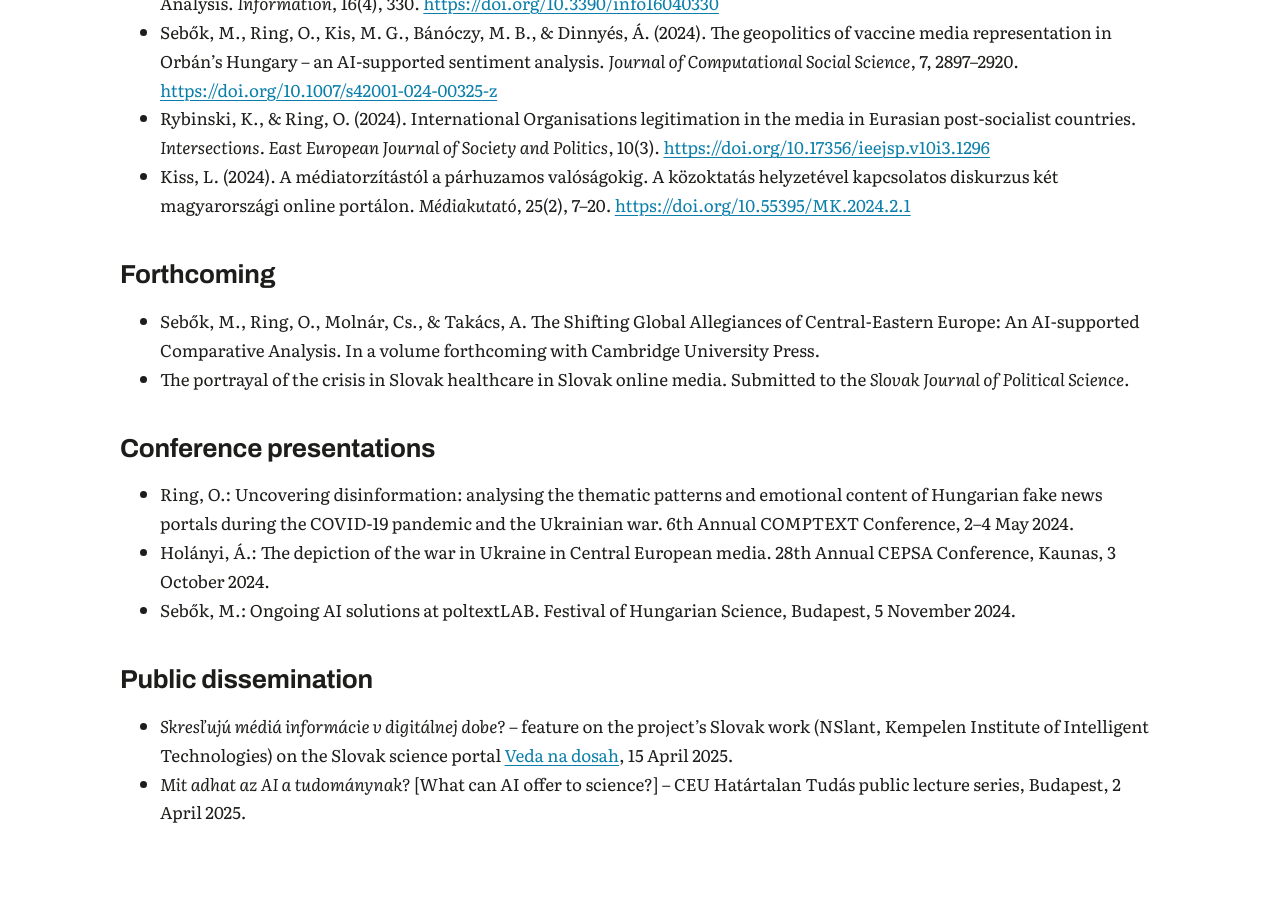
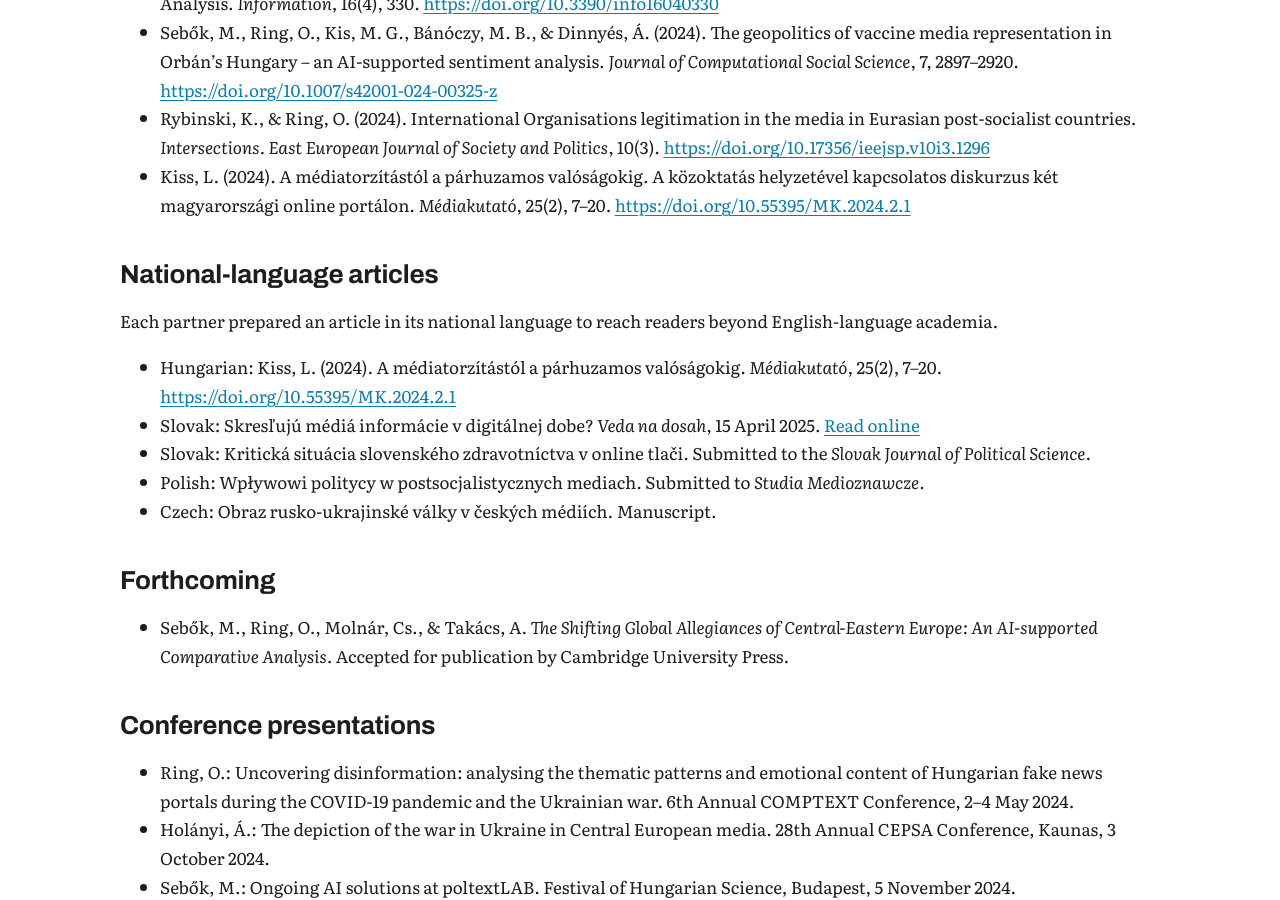
Before and after one commit to ringorsolya/v4slant-site, a Jekyll site: the page built from publications.md, in a window 1280 px wide and 900 px high, scrolled down 339 px. Built offline with Jekyll 4.4.1, drawn with Linux system fonts in a browser that asks for light colours.

Commit message:
Update news and publications from the final report
Prague workshop details, Budapest workshop programme and keynote,
CEU lecture attribution, national-language articles, CUP book.

Co-Authored-By: Claude Opus 5.5 <noreply@anthropic.com>
Claude-Session: https://claude.ai/code/session_013xfZbvasC9FqKPGGKo9KJJ

```diff
--- a/publications.md
+++ b/publications.md
@@ -12,10 +12,19 @@ lead: Peer-reviewed articles and book chapters supported by the International Vi
 - Rybinski, K., & Ring, O. (2024). International Organisations legitimation in the media in Eurasian post-socialist countries. *Intersections. East European Journal of Society and Politics*, 10(3). [https://doi.org/10.17356/ieejsp.v10i3.1296](https://doi.org/10.17356/ieejsp.v10i3.1296)
 - Kiss, L. (2024). A médiatorzítástól a párhuzamos valóságokig. A közoktatás helyzetével kapcsolatos diskurzus két magyarországi online portálon. *Médiakutató*, 25(2), 7–20. [https://doi.org/10.55395/MK.2024.2.1](https://doi.org/10.55395/MK.2024.2.1)
 
+## National-language articles
+
+Each partner prepared an article in its national language to reach readers beyond English-language academia.
+
+- Hungarian: Kiss, L. (2024). A médiatorzítástól a párhuzamos valóságokig. *Médiakutató*, 25(2), 7–20. [https://doi.org/10.55395/MK.2024.2.1](https://doi.org/10.55395/MK.2024.2.1)
+- Slovak: Skresľujú médiá informácie v digitálnej dobe? *Veda na dosah*, 15 April 2025. [Read online](https://vedanadosah.cvtisr.sk/technika/skresluju-media-informacie-v-digitalnej-dobe/)
+- Slovak: Kritická situácia slovenského zdravotníctva v online tlači. Submitted to the *Slovak Journal of Political Science*.
+- Polish: Wpływowi politycy w postsocjalistycznych mediach. Submitted to *Studia Medioznawcze*.
+- Czech: Obraz rusko-ukrajinské války v českých médiích. Manuscript.
+
 ## Forthcoming
 
-- Sebők, M., Ring, O., Molnár, Cs., & Takács, A. The Shifting Global Allegiances of Central-Eastern Europe: An AI-supported Comparative Analysis. In a volume forthcoming with Cambridge University Press.
-- The portrayal of the crisis in Slovak healthcare in Slovak online media. Submitted to the *Slovak Journal of Political Science*.
+- Sebők, M., Ring, O., Molnár, Cs., & Takács, A. *The Shifting Global Allegiances of Central-Eastern Europe: An AI-supported Comparative Analysis.* Accepted for publication by Cambridge University Press.
 
 ## Conference presentations
 
```
Also changed, not shown: _news/2024-11-21-budapest-methods-workshop.md (+4 -2 lines), _news/2025-02-14-llm-methods-workshop.md (+6 -3 lines), _news/2025-04-02-ceu-lecture.md (+2 -2 lines).
